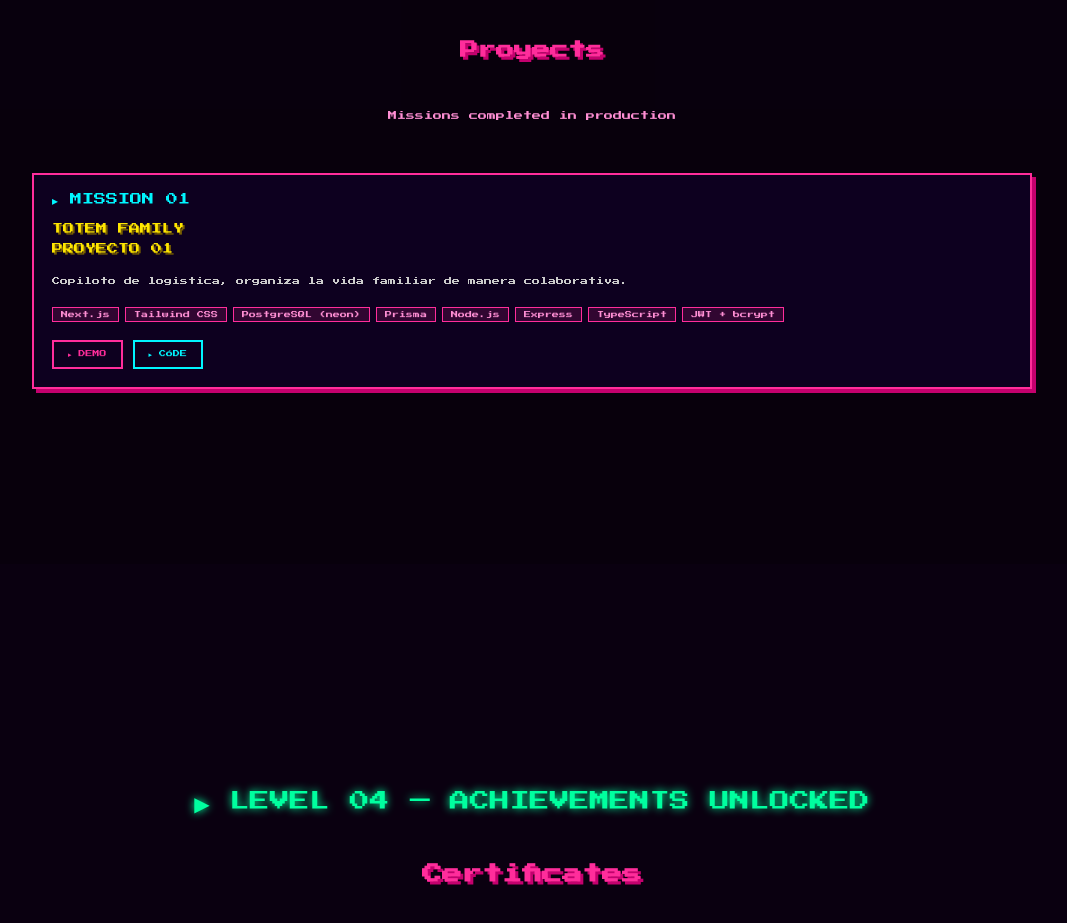
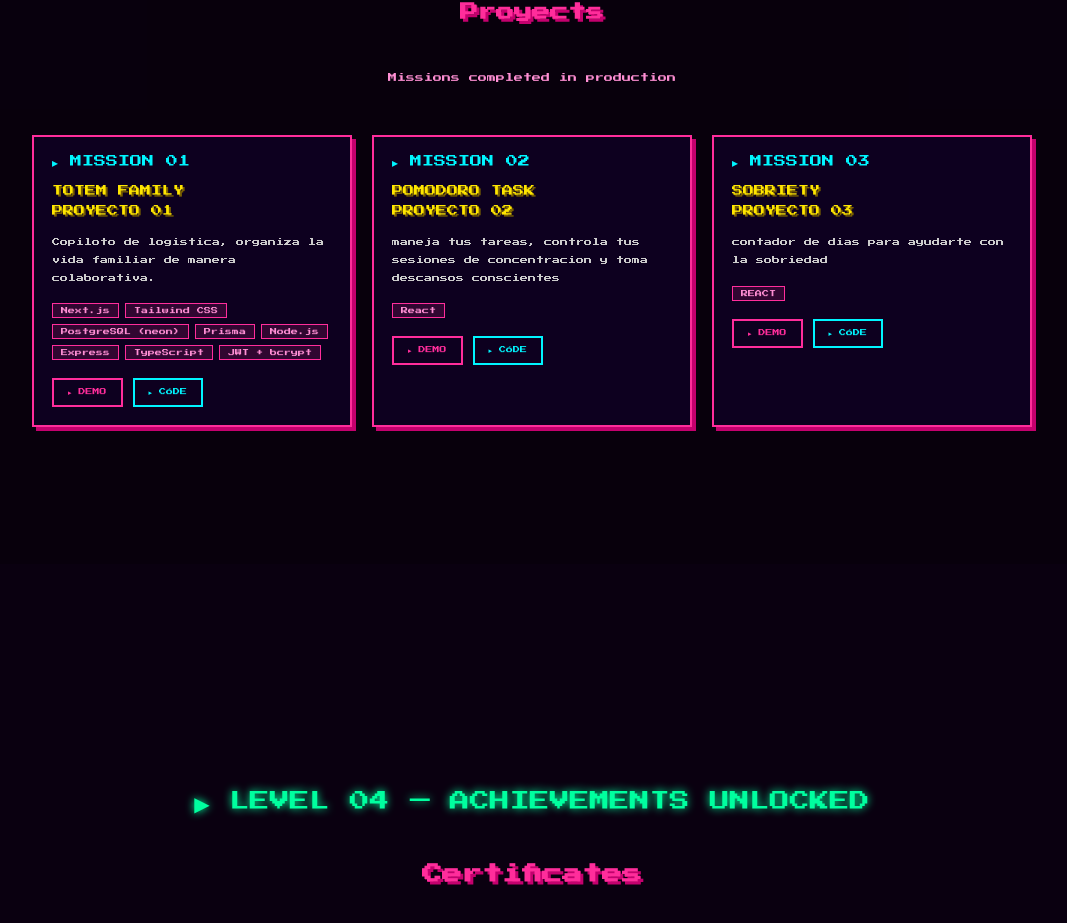
Before and after one commit to jacquelinjantman/Portf, a Next.js app: page / in a window 1280 px wide. Shown: the part 1836-2759 px from the top of the page, without its empty margins (108-1175 px from the left). Built offline with nearby package versions, Linux system fonts and the light colour scheme.

Commit message:
add projects

```diff
--- a/src/app/globals.css
+++ b/src/app/globals.css
@@ -1,8 +1,5 @@
 @import url("https://fonts.googleapis.com/css2?family=Press+Start+2P&display=swap");
 
-@tailwind base;
-@tailwind components;
-@tailwind utilities;
 
 :root {
   --pink: #ff2d9b;
--- a/src/data/projects.ts
+++ b/src/data/projects.ts
@@ -19,4 +19,24 @@ export const projects: Project[] = [
     code: 'https://github.com/jacquelinjantman/-TotemApp-Front',
   },
 
+  {
+    id:2,
+    mission: 'MISSION 02',
+    title: 'POMODORO TASK \n PROYECTO 02',
+    description:'maneja tus tareas, controla tus sesiones de concentracion y toma descansos conscientes',
+    tags:['React'],
+    demo:'https://cutepomodoro.netlify.app/',
+    code: 'https://github.com/jacquelinjantman/TaskPomodoro',
+
+  },
+
+  {
+    id: 3,
+    mission: 'MISSION 03',
+    title: 'SOBRIETY \n PROYECTO 03',
+    description: ' contador de dias para ayudarte con la sobriedad',
+    tags:['REACT'],
+    demo:'https://spectacular-axolotl-ca04ca.netlify.app/',
+    code:'https://github.com/jacquelinjantman/SoberTime',
+  }
 ]
```
